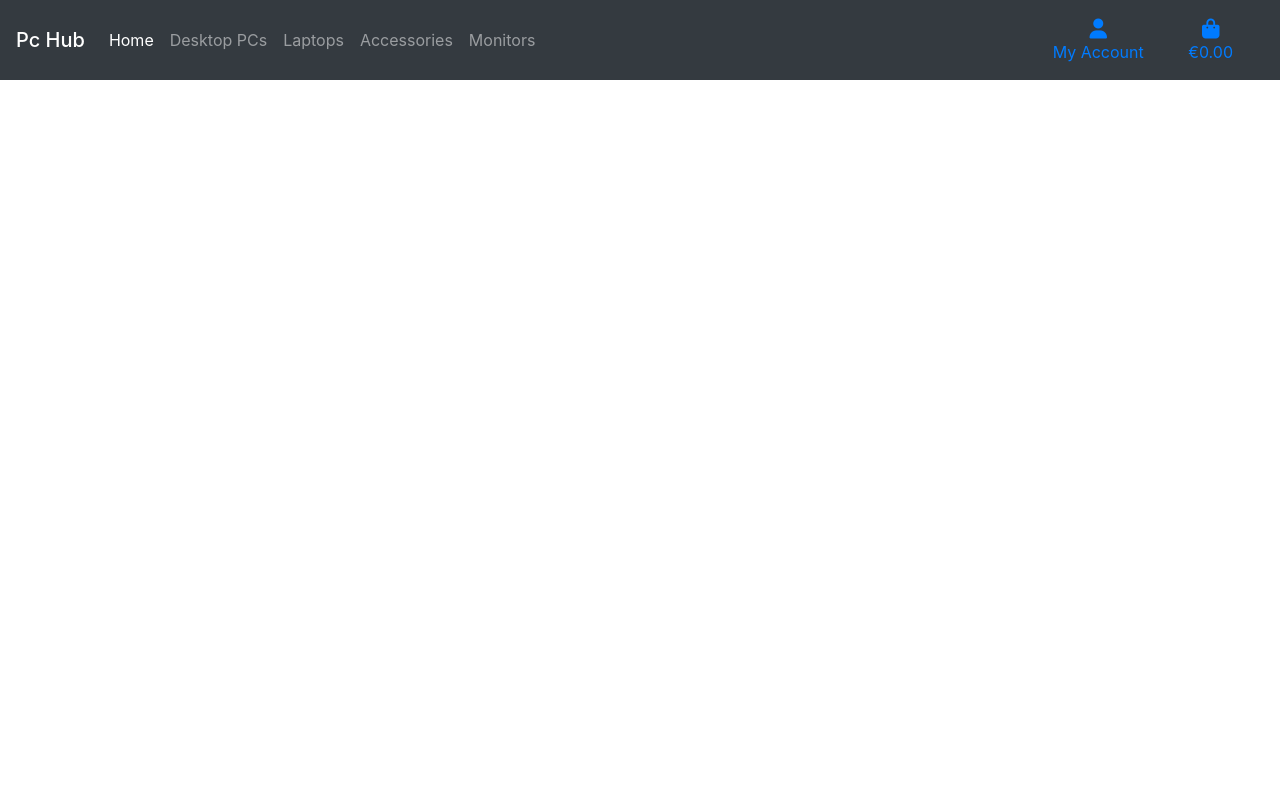
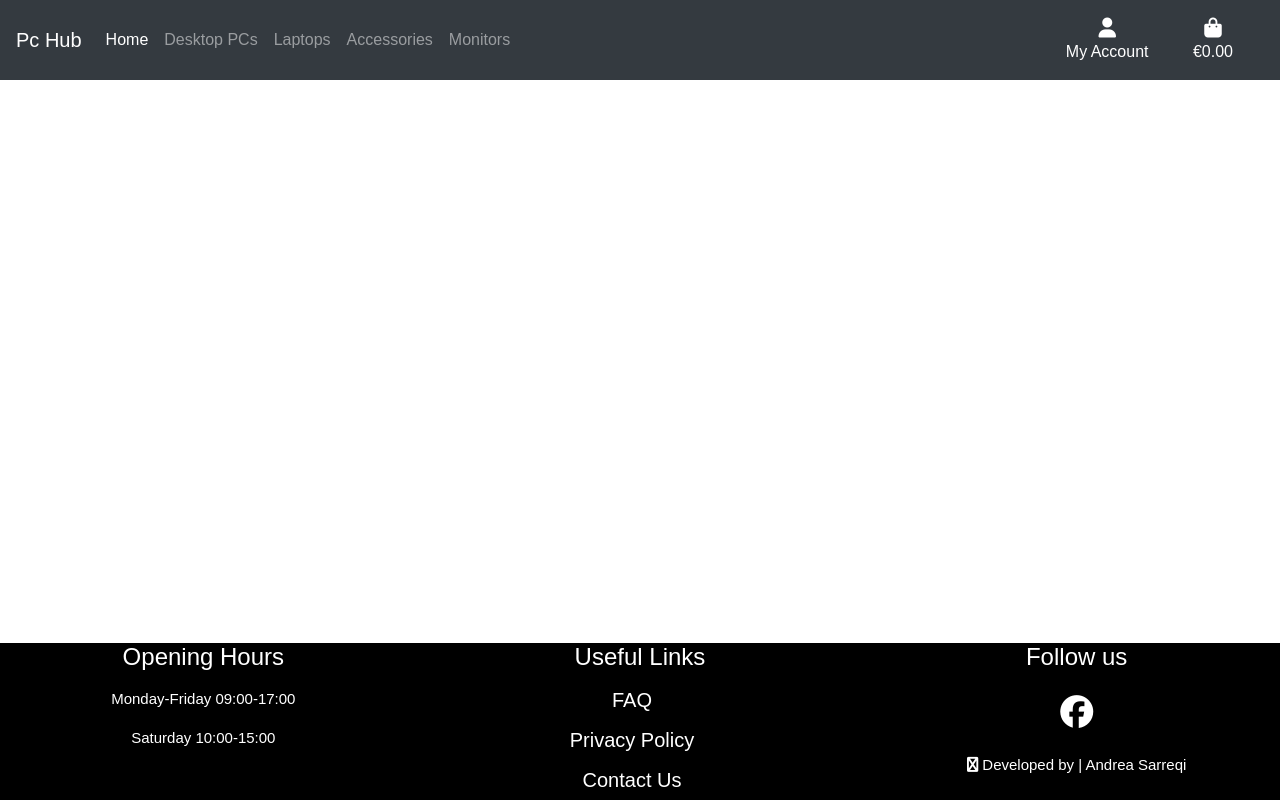
Before and after one commit to andreasarreqi/PcHub, a Django app: page / in a window 1280 px wide. Run offline with Django 3.2, Linux system fonts and the light colour scheme; some libraries are stand-ins or nearby versions.

Commit message:
Implemented the footer into the home page

```diff
--- a/static/css/base.css
+++ b/static/css/base.css
@@ -1,4 +1,23 @@
 * {
     margin: 0;
     padding: 0;
+    font-family: 'Ubuntu', sans-serif;
 }
+
+/*--------------------------------------------- Footer styling*/
+.fixed-bottom  {
+    background-color: black;
+    font-size: 15px;
+}
+
+a {
+    text-decoration: none;
+    color: white;
+}
+a:hover {
+    color: blue;
+}
+
+.my-3 {
+    font-size: 33px;
+}
--- a/templates/base.html
+++ b/templates/base.html
@@ -44,7 +44,7 @@
 <body>
     <!--Header Containing the Logo ,Search bar , Account logo and bag logo-->
 
-    <header class="fixet-top">
+    <header class="fixed-top">
         <nav class="navbar navbar-expand-lg navbar-dark bg-dark">
             <a class="navbar-brand mb-0 h1" href="#">Pc Hub</a>
             <button class="navbar-toggler" type="button" data-toggle="collapse" data-target="#navbarSupportedContent"
@@ -99,10 +99,6 @@
         </nav>
     </header>
 
-
-    {% block page_header %}
-    {% endblock %}
-
     <!--Page content wrapped in a main tag-->
     <main>
         {% block content %}
--- a/templates/includes/footer.html
+++ b/templates/includes/footer.html
@@ -0,0 +1,38 @@
+<div class="fixed-bottom">
+    <div class="row">
+        <div class="col-12 col-md-4 ps-2 text-start text-md-center">
+
+            <h4 class="fw-bolder mb-3"> Opening Hours </h4>
+            <p> Monday-Friday 09:00-17:00</p>
+            <p> Saturday 10:00-15:00</p>
+
+        </div>
+        <div class="col-12 col-md-4 ps-2 py-4 py-md-0 text-start text-md-center">
+            <h4 class="fw-bolder">Useful Links</h4>
+
+            <a class="navbar-brand" href="#" aria-label="footer link to cancer information page">
+                FAQ</a>
+            <br>
+            <a class="navbar-brand" href="#" aria-label="footer link to blog page">Privacy
+                Policy</a>
+            <br>
+            <a class="navbar-brand" href="#">Contact Us</a>
+
+        </div>
+        <div class="col-12 col-md-4 ps-2 text-start text-md-center">
+            <h4 class="fw-bolder">Follow us</h4>
+            <div class="my-3">
+                <!-- External social media links & copyrights -->
+                <span>
+                    <a class="hvr-icon-grow mx-4" href="#" target="_blank"
+                        aria-label="footer link to facebook, opens in a new tab">
+                        <i class="fab fa-facebook hvr-icon fs-5"></i></a>
+                </span>
+            </div>
+            <p>
+                <i class="fab fa-copyright"></i> Developed by
+                <span></span> | Andrea Sarreqi
+            </p>
+        </div>
+    </div>
+</div>
```
